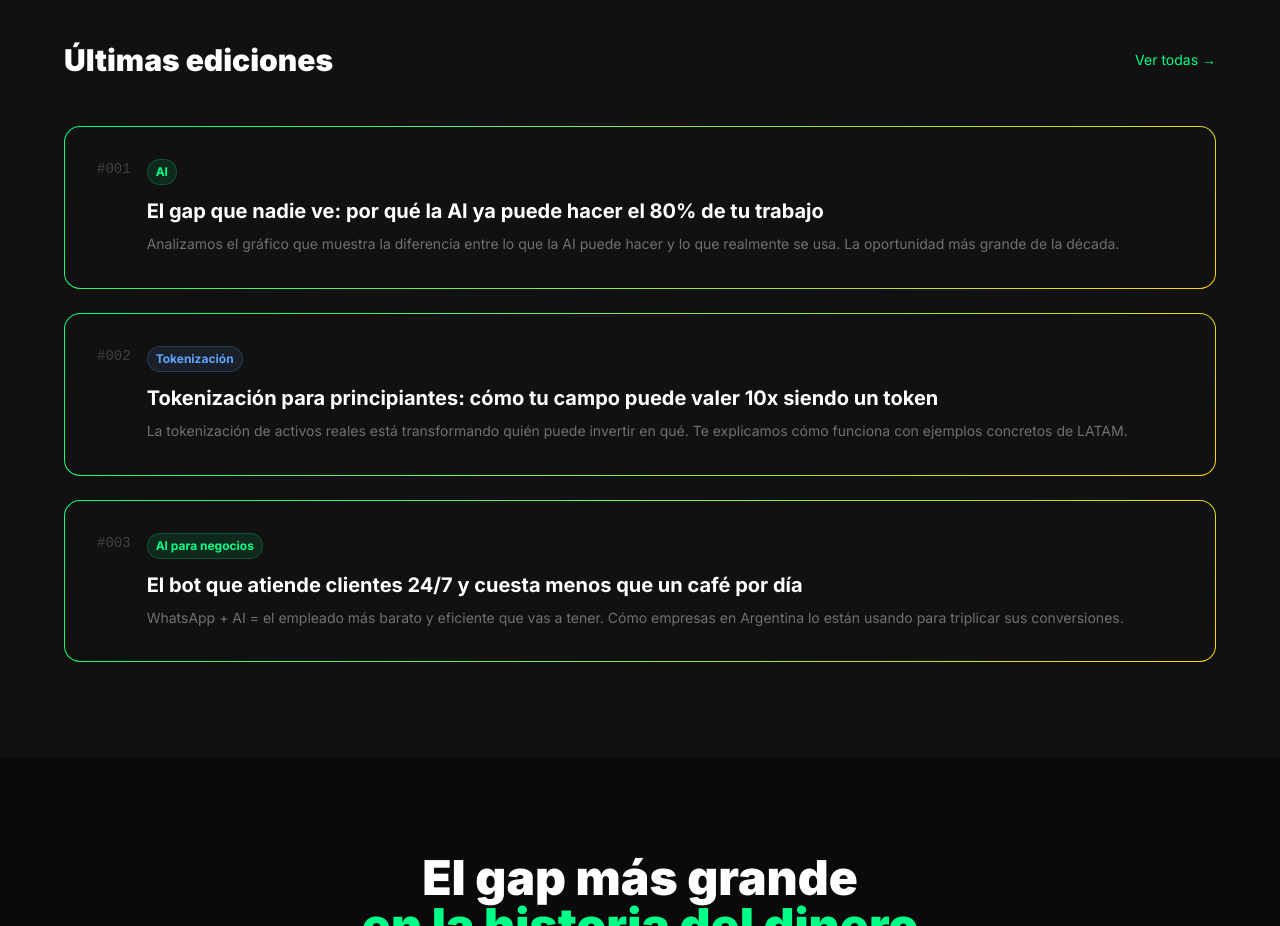
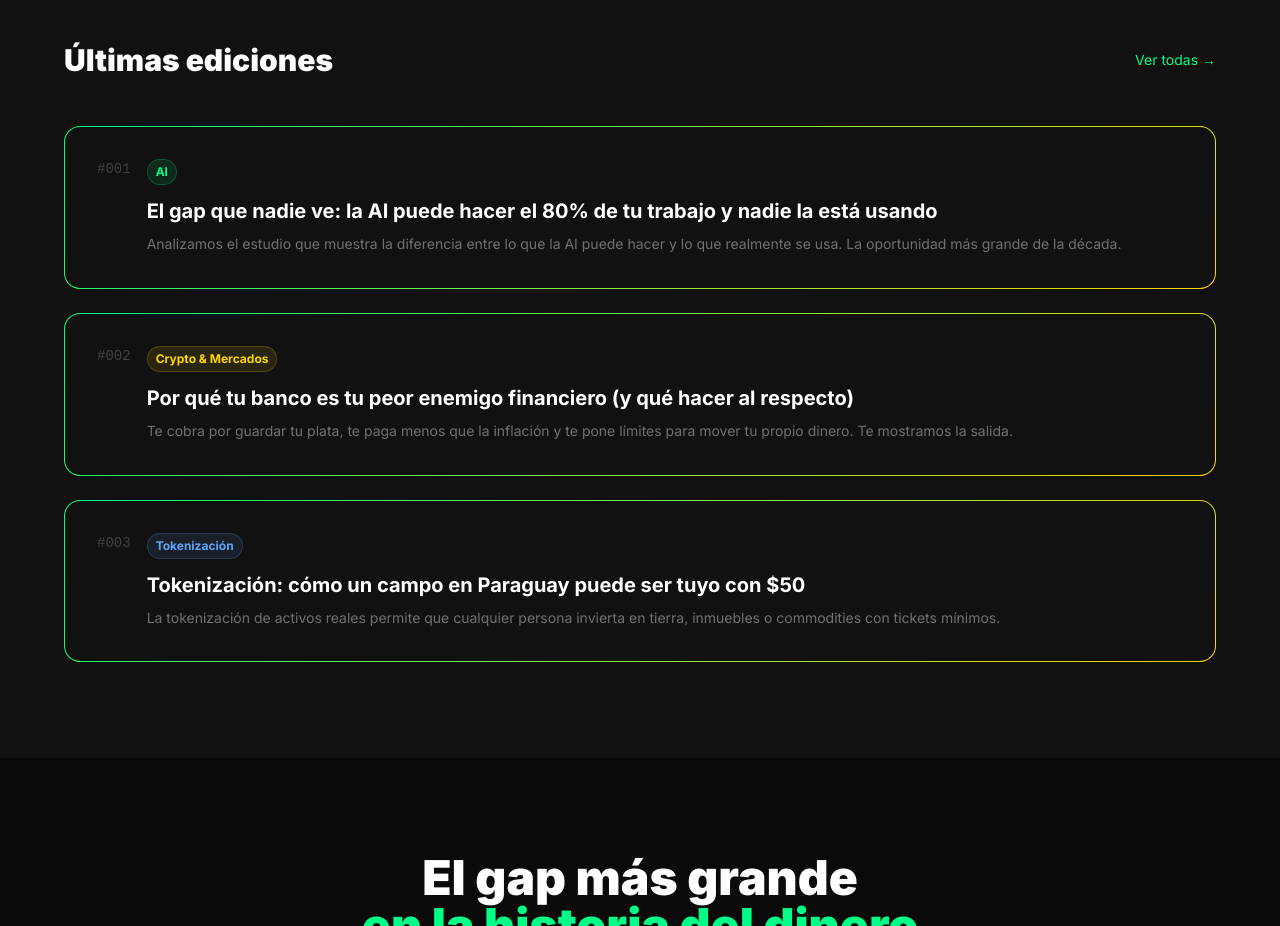
Before and after one commit to PerritoSalvaje/la-impresora, a Next.js app: page / in a window 1280 px wide. Shown: the part 1980-2906 px from the top of the page. Built offline with nearby package versions, Linux system fonts and the light colour scheme.

Commit message:
Contenido completo: 5 artículos de blog + newsletter ediciones + cards clicables

```diff
--- a/app/blog/page.tsx
+++ b/app/blog/page.tsx
@@ -20,22 +20,13 @@ const posts = [
     tagColor: "bg-dorado/10 text-dorado border-dorado/20",
   },
   {
-    slug: "bot-whatsapp-negocio",
+    slug: "tokenizacion-campo-paraguay",
     numero: "003",
-    titulo: "El bot que atiende clientes 24/7 y cuesta menos que un café por día",
-    desc: "WhatsApp + AI = el empleado más barato y eficiente que vas a tener. Cómo empresas en Argentina lo están usando para triplicar conversiones.",
-    tag: "AI para negocios",
-    fecha: "15 Abril 2026",
-    tagColor: "bg-verde/10 text-verde border-verde/20",
-  },
-  {
-    slug: "crypto-vs-banco",
-    numero: "004",
-    titulo: "Tu banco te cobra por guardar tu plata. Esto es una locura (y hay salida).",
-    desc: "Comisiones, inflación, límites de transferencia. El sistema bancario tradicional juega en contra tuyo. Cómo salir sin quedarte afuera del sistema.",
-    tag: "Crypto",
-    fecha: "8 Abril 2026",
-    tagColor: "bg-dorado/10 text-dorado border-dorado/20",
+    titulo: "Tokenización: cómo un campo en Paraguay puede ser tuyo con $50",
+    desc: "La tokenización de activos reales permite que cualquier persona invierta en tierra, inmuebles o commodities con tickets mínimos. El acceso democratizado a la inversión real llegó a LATAM.",
+    tag: "Tokenización",
+    fecha: "13 Mayo 2026",
+    tagColor: "bg-blue-400/10 text-blue-400 border-blue-400/20",
   },
 ];
 
--- a/app/page.tsx
+++ b/app/page.tsx
@@ -41,25 +41,28 @@ const stats = [
 
 const ultimasEdiciones = [
   {
+    slug: "gap-ai-oportunidad",
     numero: "001",
-    titulo: "El gap que nadie ve: por qué la AI ya puede hacer el 80% de tu trabajo",
-    desc: "Analizamos el gráfico que muestra la diferencia entre lo que la AI puede hacer y lo que realmente se usa. La oportunidad más grande de la década.",
+    titulo: "El gap que nadie ve: la AI puede hacer el 80% de tu trabajo y nadie la está usando",
+    desc: "Analizamos el estudio que muestra la diferencia entre lo que la AI puede hacer y lo que realmente se usa. La oportunidad más grande de la década.",
     tag: "AI",
     tagColor: "bg-verde/10 text-verde border-verde/20",
   },
   {
+    slug: "banco-tu-peor-enemigo",
     numero: "002",
-    titulo: "Tokenización para principiantes: cómo tu campo puede valer 10x siendo un token",
-    desc: "La tokenización de activos reales está transformando quién puede invertir en qué. Te explicamos cómo funciona con ejemplos concretos de LATAM.",
+    titulo: "Por qué tu banco es tu peor enemigo financiero (y qué hacer al respecto)",
+    desc: "Te cobra por guardar tu plata, te paga menos que la inflación y te pone límites para mover tu propio dinero. Te mostramos la salida.",
+    tag: "Crypto & Mercados",
+    tagColor: "bg-dorado/10 text-dorado border-dorado/20",
+  },
+  {
+    slug: "tokenizacion-campo-paraguay",
+    numero: "003",
+    titulo: "Tokenización: cómo un campo en Paraguay puede ser tuyo con $50",
+    desc: "La tokenización de activos reales permite que cualquier persona invierta en tierra, inmuebles o commodities con tickets mínimos.",
     tag: "Tokenización",
     tagColor: "bg-blue-400/10 text-blue-400 border-blue-400/20",
-  },
-  {
-    numero: "003",
-    titulo: "El bot que atiende clientes 24/7 y cuesta menos que un café por día",
-    desc: "WhatsApp + AI = el empleado más barato y eficiente que vas a tener. Cómo empresas en Argentina lo están usando para triplicar sus conversiones.",
-    tag: "AI para negocios",
-    tagColor: "bg-verde/10 text-verde border-verde/20",
   },
 ];
 
@@ -160,9 +163,10 @@ export default function Home() {
 
           <div className="space-y-6">
             {ultimasEdiciones.map((e) => (
-              <div
+              <Link
                 key={e.numero}
-                className="gradient-border rounded-2xl p-6 md:p-8 hover:scale-[1.01] transition-transform cursor-pointer"
+                href={`/blog/${e.slug}`}
+                className="gradient-border rounded-2xl p-6 md:p-8 hover:scale-[1.01] transition-transform block"
               >
                 <div className="flex flex-col md:flex-row md:items-start gap-4">
                   <span className="text-white/20 font-mono text-sm shrink-0">#{e.numero}</span>
@@ -172,11 +176,11 @@ export default function Home() {
                         {e.tag}
                       </span>
                     </div>
-                    <h3 className="text-lg md:text-xl font-bold mb-2 leading-tight">{e.titulo}</h3>
+                    <h3 className="text-lg md:text-xl font-bold mb-2 leading-tight hover:text-verde transition-colors">{e.titulo}</h3>
                     <p className="text-white/40 text-sm leading-relaxed">{e.desc}</p>
                   </div>
                 </div>
-              </div>
+              </Link>
             ))}
           </div>
         </div>
```
